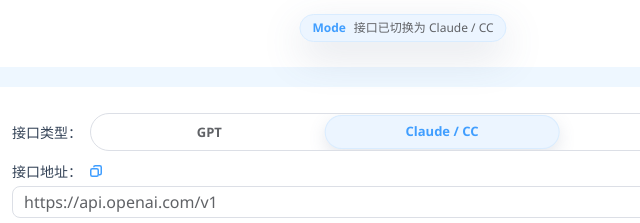
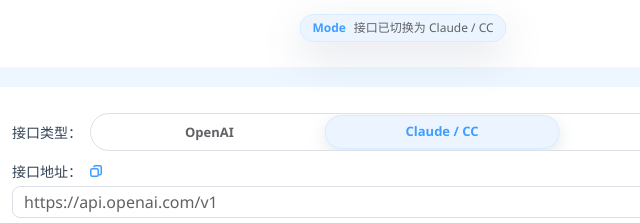
Before and after one commit to gitstq/token-xiaohao, a plain HTML site: page index.html in a window 1280 px wide. Both pictures are taken after a click on the button "Claude / CC". Shown: the top 223 px of the page, 237-877 px from the left. Drawn offline with Linux system fonts and the light colour scheme.

Commit message:
Rename GPT provider label

```diff
--- a/index.html
+++ b/index.html
@@ -1351,7 +1351,7 @@
           <span class="font-background">接口类型：</span>
           <span class="provider-row" id="providerRow" role="tablist" aria-label="接口类型" data-active-index="0">
             <span class="provider-thumb" aria-hidden="true"></span>
-            <button class="segment active" type="button" data-provider="openai">GPT</button>
+            <button class="segment active" type="button" data-provider="openai">OpenAI</button>
             <button class="segment" type="button" data-provider="claude">Claude / CC</button>
             <button class="segment" type="button" data-provider="custom">自定义</button>
           </span>
@@ -1589,7 +1589,7 @@
       $("providerRow").dataset.activeIndex = String(Math.max(0, providerButtons.findIndex((button) => button.dataset.provider === provider)));
       $("modelName").value = defaults[provider].model;
       syncModelSelect();
-      addEvent("Mode", `接口已切换为 ${provider === "openai" ? "GPT" : provider === "claude" ? "Claude / CC" : "自定义"}`);
+      addEvent("Mode", `接口已切换为 ${provider === "openai" ? "OpenAI" : provider === "claude" ? "Claude / CC" : "自定义"}`);
     }
 
     function validateSettings(settings) {
```
